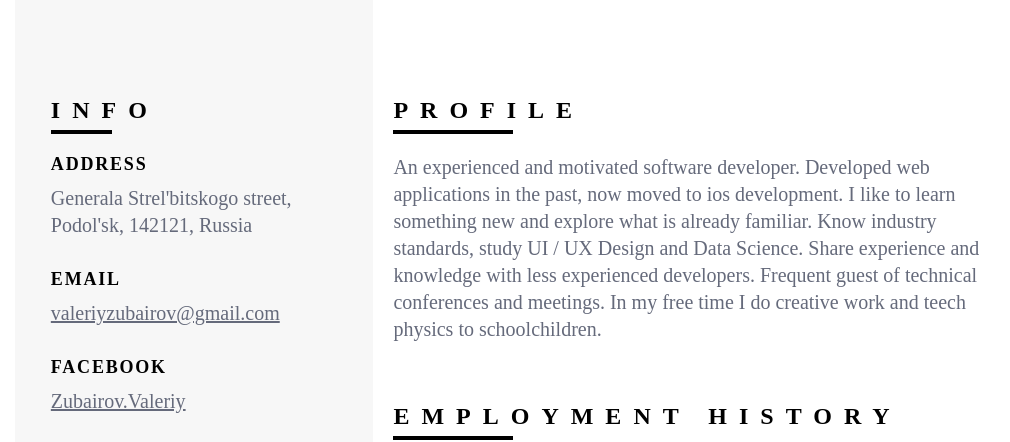
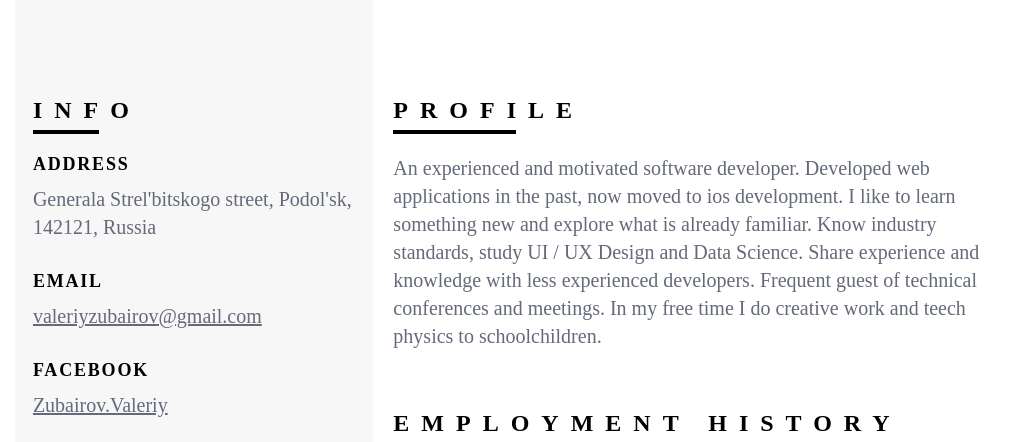
Before and after one commit to ZValeriy/CV, a plain HTML site: page index.html in a window 1280 px wide. Shown: the part 241-683 px from the top of the page, without its empty margins (113-1123 px from the left). Drawn offline with Linux system fonts and the light colour scheme.

Commit message:
Change fs

```diff
--- a/main.css
+++ b/main.css
@@ -1,3 +1,7 @@
+html {
+    font-size: 16px;
+}
+
 body {
     margin: 0;
     padding: 0;
@@ -14,7 +18,7 @@ body {
 
 .name {
     text-transform: uppercase;
-    font-size: 32px;
+    font-size: 2rem;
     font-weight: bold;
     color: #000;
     text-align: center;
@@ -23,7 +27,7 @@ body {
 .position {
     margin-top: 50px;
     text-transform: uppercase;
-    font-size: 24px;
+    font-size: 1.5rem;
     color: #000;
     text-align: center;
 }
@@ -122,13 +126,13 @@ header {
 }
 
 .sidebar__content {
-    padding-left: 10%;
-    padding-right: 5%;
+    padding-left: 5%;
+    padding-right: 2.5%;
 }
 
 .center__content {
-    padding-left: 20px;
-    padding-right: 50px;
+    padding-left: 3%;
+    padding-right: 5%;
 }
 
 .block {
@@ -139,7 +143,7 @@ header {
     margin-bottom: 30px;
     text-transform: uppercase;
     letter-spacing: 0.5em;
-    font-size: 24px;
+    font-size: 1.5rem;
     font-weight: bold;
     position: relative;
 }
@@ -157,7 +161,7 @@ header {
 .block_subtitle {
     margin-top: 30px;
     text-transform: uppercase;
-    font-size: 18px;
+    font-size: 1.125rem;
     letter-spacing: 0.1em;
     font-weight: bold;
     margin-bottom: 10px;
@@ -165,6 +169,6 @@ header {
 
 .block_text {
     color: #656A7B;
-    font-size: 20px;
-    line-height: 27px;
+    font-size: 1.25rem;
+    line-height: 1.75rem;
 }
```
